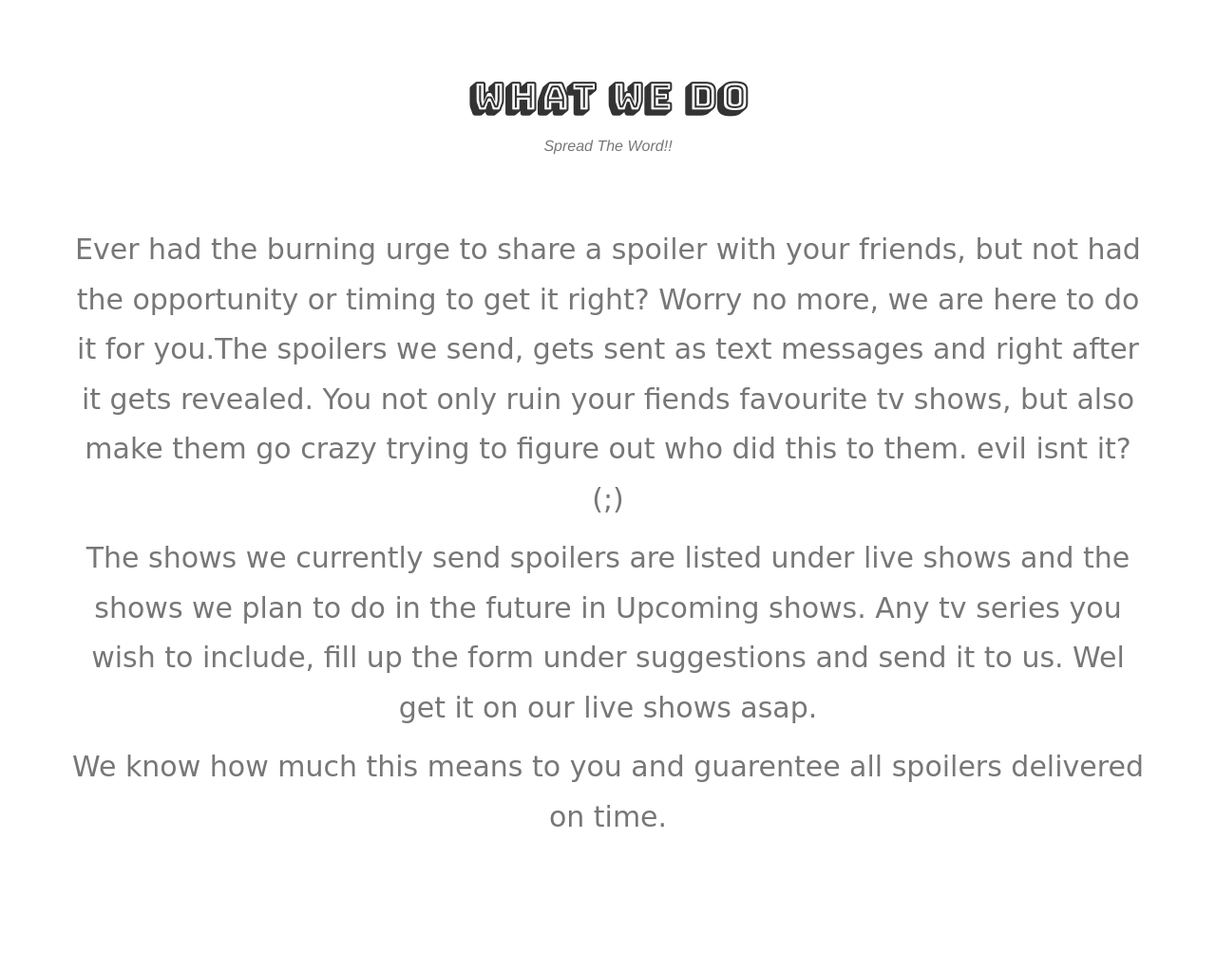
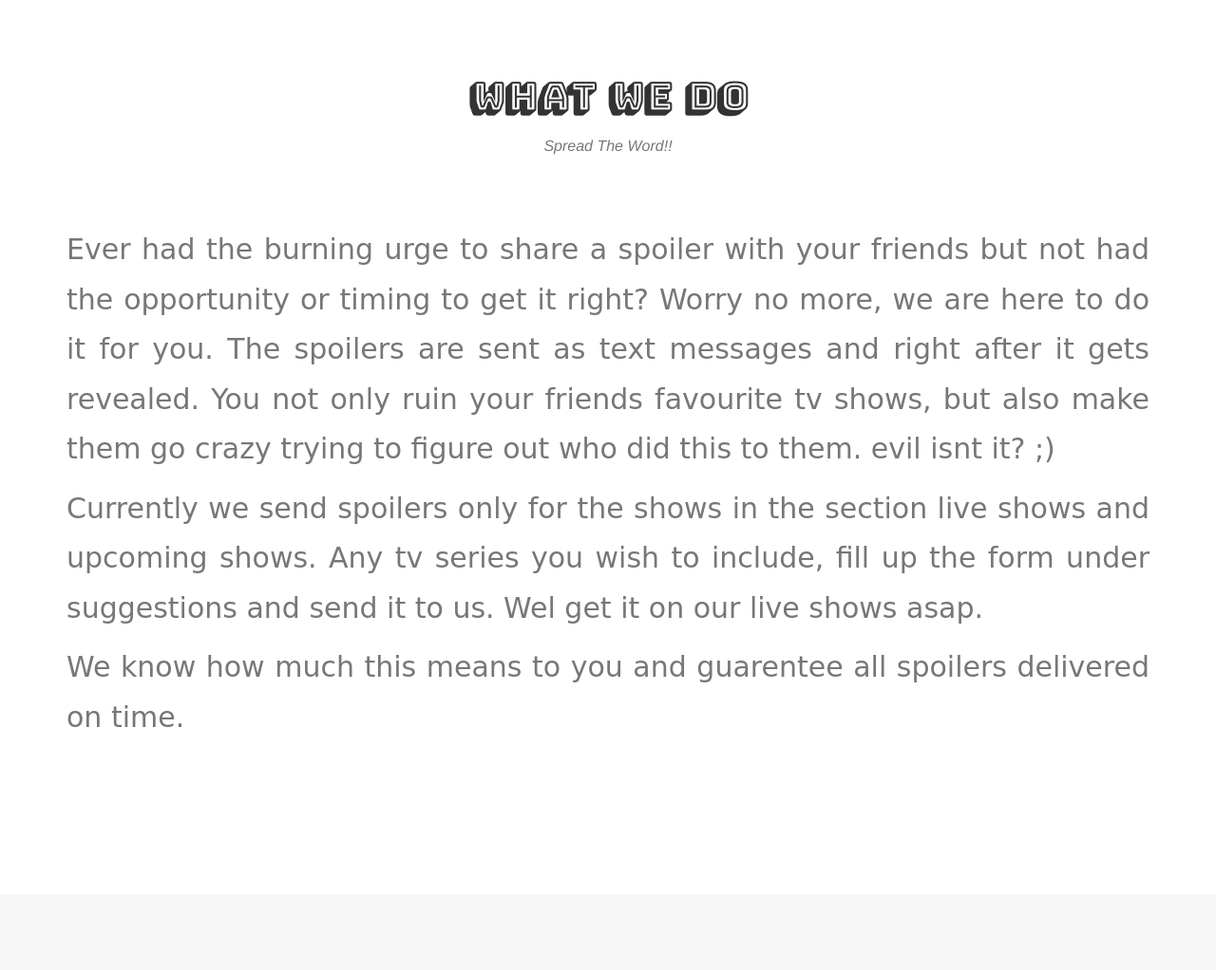
Before and after one commit to Ramesh7128/KillerSpoilers, a Django app: page / in a window 1280 px wide. Shown: the part 757-1779 px from the top of the page at 95% size. Run offline with Django 3.2, Linux system fonts and the light colour scheme; some libraries are stand-ins or nearby versions; some web fonts are replaced.

Commit message:
text justified and edited

```diff
--- a/killerapp/templates/index.html
+++ b/killerapp/templates/index.html
@@ -19,13 +19,13 @@
                 <div class="col-lg-12 text-center">
                     <h2 class="section-heading headingfont">What We Do</h2>
                     <h3 class="section-subheading text-muted">Spread The Word!!</h3>
-                    <p class="text-muted paratext">Ever had the burning urge to share a spoiler with your friends, but not had the opportunity or timing to get it right? Worry no more, we are here to do it for you.The spoilers we send, gets sent as text messages and right after it gets revealed.
-                    You not only ruin your fiends favourite tv shows, but also make them go crazy trying to figure out who did this to them. evil isnt it? (;)
+                    <p class="text-muted paratext text-justify">Ever had the burning urge to share a spoiler with your friends but not had the opportunity or timing to get it right? Worry no more, we are here to do it for you. The spoilers are sent as text messages and right after it gets revealed.
+                    You not only ruin your friends favourite tv shows, but also make them go crazy trying to figure out who did this to them. evil isnt it? ;)
                     </p>
-                    <p class="text-muted paratext">
-                    The shows we currently send spoilers are listed under live shows and the shows we plan to do in the future in Upcoming shows. Any tv series you wish to include, fill up the form under suggestions and send it to us. Wel get it on our live shows asap.
+                    <p class="text-muted paratext text-justify">
+                    Currently we send spoilers only for the shows in the section live shows and upcoming shows. Any tv series you wish to include, fill up the form under suggestions and send it to us. Wel get it on our live shows asap.
                     </p>
-                    <p class="text-muted paratext">
+                    <p class="text-muted paratext text-justify">
                     We know how much this means to you and guarentee all spoilers delivered on time.</p>
                 </div>
             </div>
--- a/killerapp/templates/subscribe.html
+++ b/killerapp/templates/subscribe.html
@@ -89,19 +89,19 @@
                 {% if successful %}
                 <div class="alert alert-success fade in">
 				<a href="#" class="close" data-dismiss="alert" aria-label="close">&times;</a>
-				<strong>Success!</strong> Now sit back and relax while we do our work. Or you can go ahead and add another contact.
+				<strong>Success!</strong>.You can go ahead and add another contact if you wish.
 				</div>
 				{% endif %}
 				{% if nodata %}
 				<div class="alert alert-warning fade in">
 				<a href="#" class="close" data-dismiss="alert" aria-label="close">&times;</a>
-				<strong>Sorry!</strong> There was an error in transactions. Kindly
+				<strong>Sorry!</strong> There was an error in transaction.
 				</div>
 				{% endif %}
 				{% if nodata %}
 				<div class="alert alert-warning fade in">
 				<a href="#" class="close" data-dismiss="alert" aria-label="close">&times;</a>
-				<strong>Sorry!</strong> Your request dint process through, Kindly fill up the form before making the payment.
+				<strong>Sorry!</strong> Your request dint process through, Kindly fill up all the form fields before making the payment.
 				</div>
 				{% endif %}
             </div>
```
